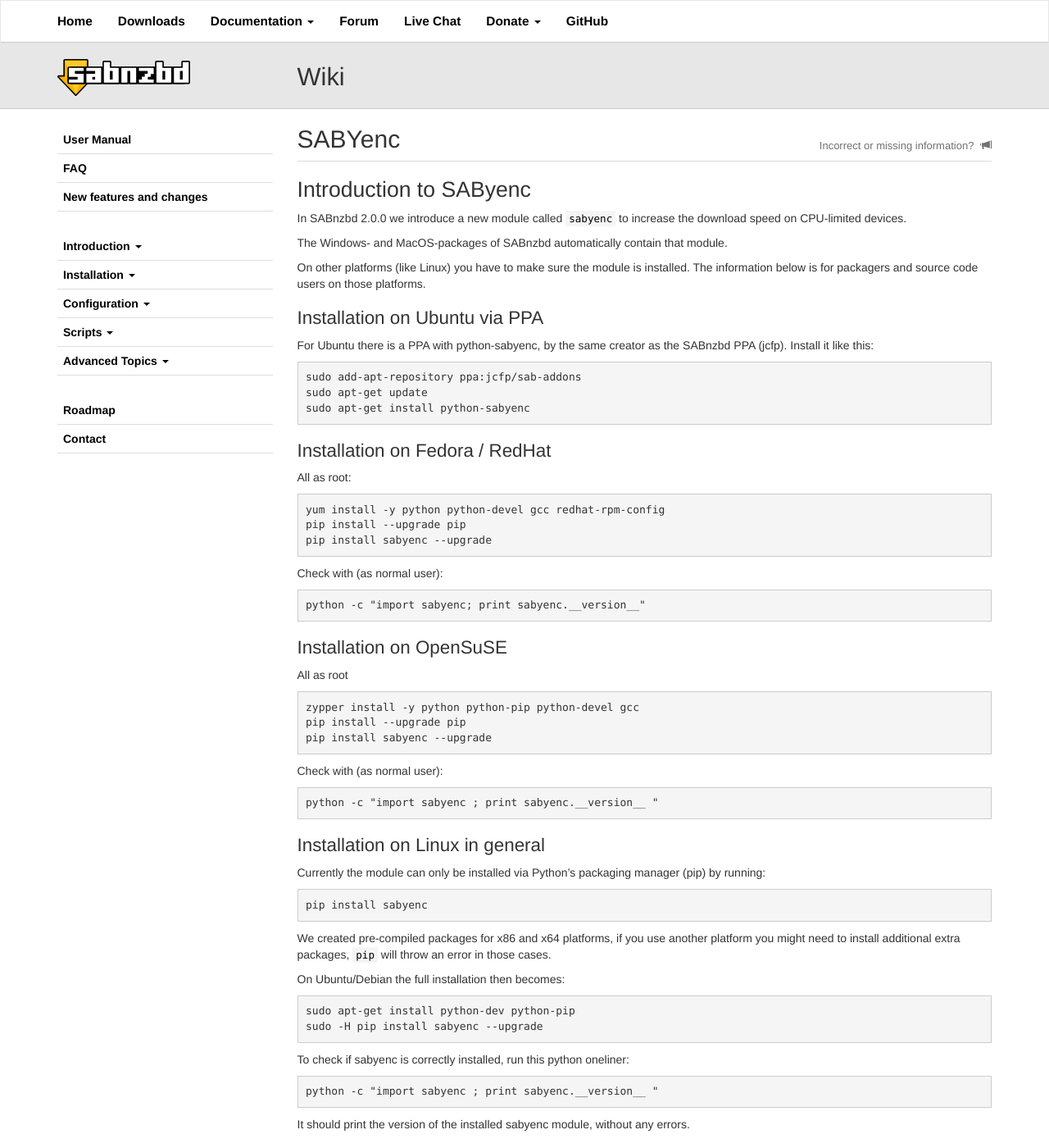
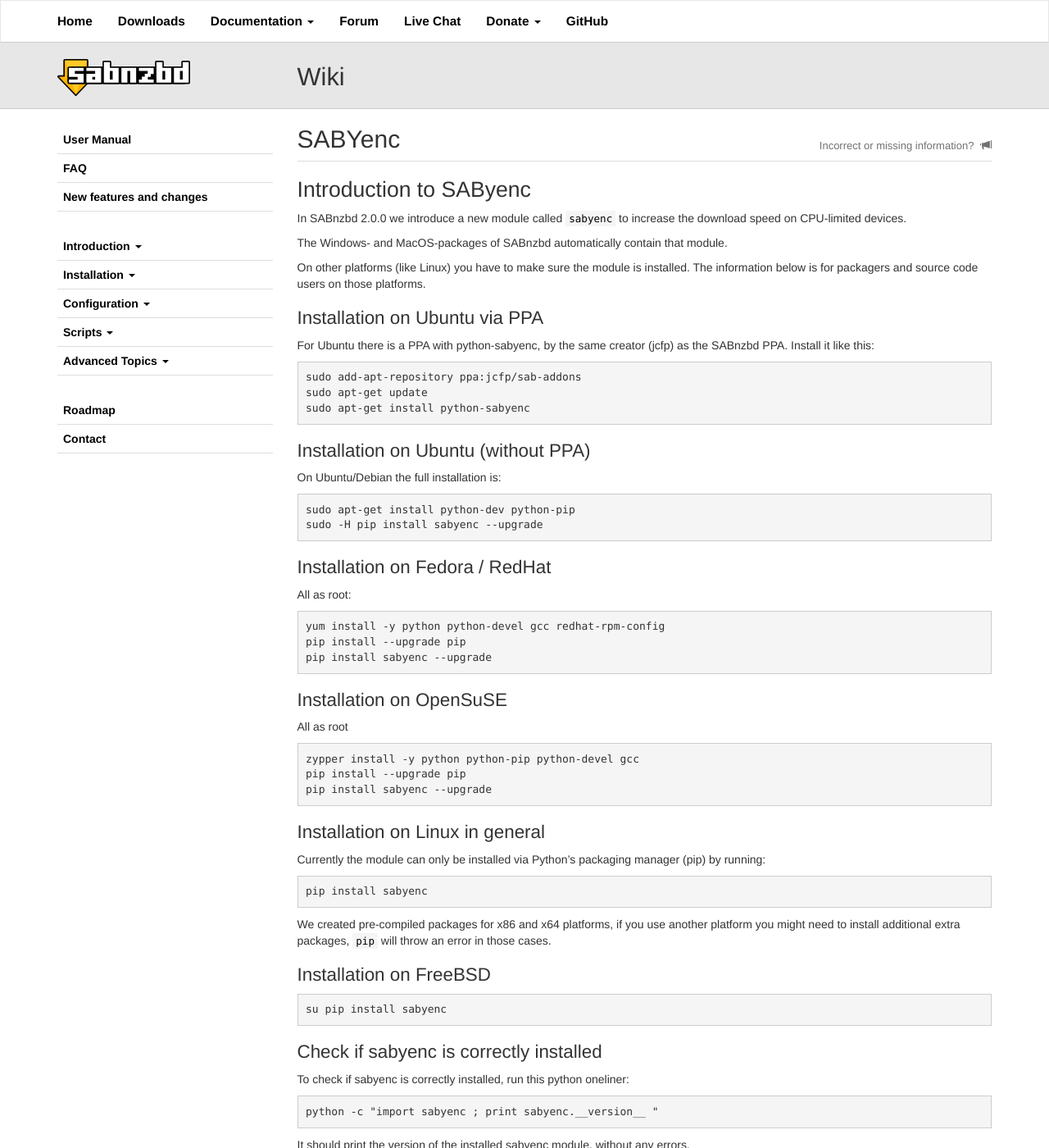
Before and after one commit to sabnzbd/sabnzbd.github.io, a Jekyll site: the page built from wiki/extra/sabyenc.md, in a window 1280 px wide and 1400 px high. Shown: the whole window at 82% size. Built offline with Jekyll 4.4.1, drawn with Linux system fonts in a browser that asks for light colours; some of the changed text lies outside the part shown.

Commit message:
SAByenc: clean-up / improved layout

````diff
--- a/wiki/extra/sabyenc.md
+++ b/wiki/extra/sabyenc.md
@@ -13,11 +13,18 @@
 
 ## Installation on Ubuntu via PPA
 
-For Ubuntu there is a PPA with python-sabyenc, by the same creator as the SABnzbd PPA (jcfp). Install it like this:
+For Ubuntu there is a PPA with python-sabyenc, by the same creator (jcfp) as the SABnzbd PPA. Install it like this:
 ```
 sudo add-apt-repository ppa:jcfp/sab-addons
 sudo apt-get update
 sudo apt-get install python-sabyenc
+```
+## Installation on Ubuntu (without PPA)
+
+On Ubuntu/Debian the full installation is:
+```
+sudo apt-get install python-dev python-pip
+sudo -H pip install sabyenc --upgrade
 ```
 
 ## Installation on Fedora / RedHat
@@ -28,10 +35,6 @@
 pip install --upgrade pip
 pip install sabyenc --upgrade
 ```
-Check with (as normal user):
-```
-python -c "import sabyenc; print sabyenc.__version__"
-```
 
 ## Installation on OpenSuSE
 All as root
@@ -40,11 +43,6 @@
 pip install --upgrade pip
 pip install sabyenc --upgrade
 ```
-Check with (as normal user):
-```
-python -c "import sabyenc ; print sabyenc.__version__ "
-```
-
 
 ## Installation on Linux in general
 
@@ -55,11 +53,15 @@
 ```
 We created pre-compiled packages for x86 and x64 platforms, if you use another platform you might need to install additional extra packages, `pip` will throw an error in those cases.
 
-On Ubuntu/Debian the full installation then becomes:
+## Installation on FreeBSD
+
+
 ```
-sudo apt-get install python-dev python-pip
-sudo -H pip install sabyenc --upgrade
+su pip install sabyenc
 ```
+
+## Check if sabyenc is correctly installed
+
 To check if sabyenc is correctly installed, run this python oneliner:
 ```
 python -c "import sabyenc ; print sabyenc.__version__ "
````
Also changed, not shown: other parts of wiki/extra/sabyenc.md (+1 -1 lines).
